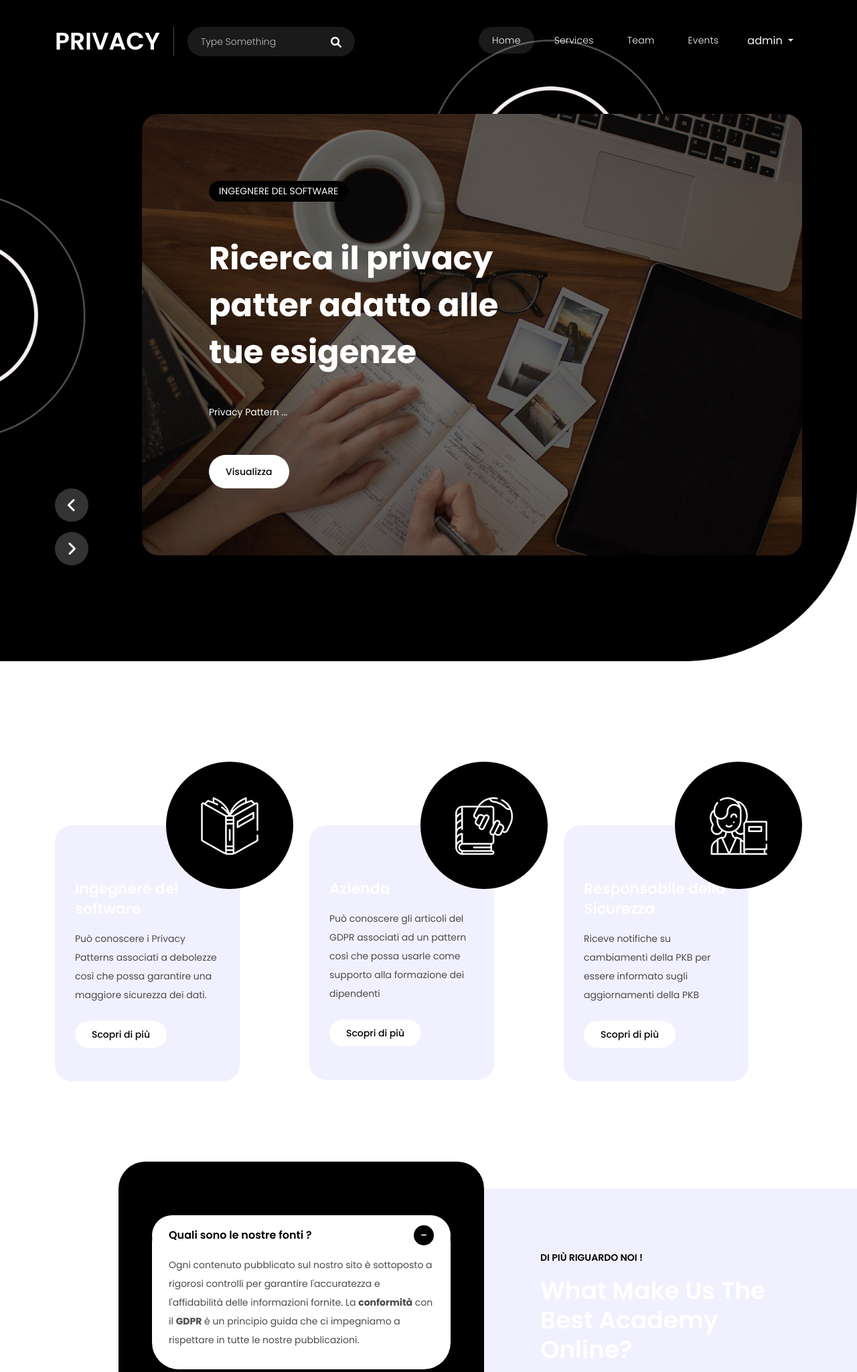
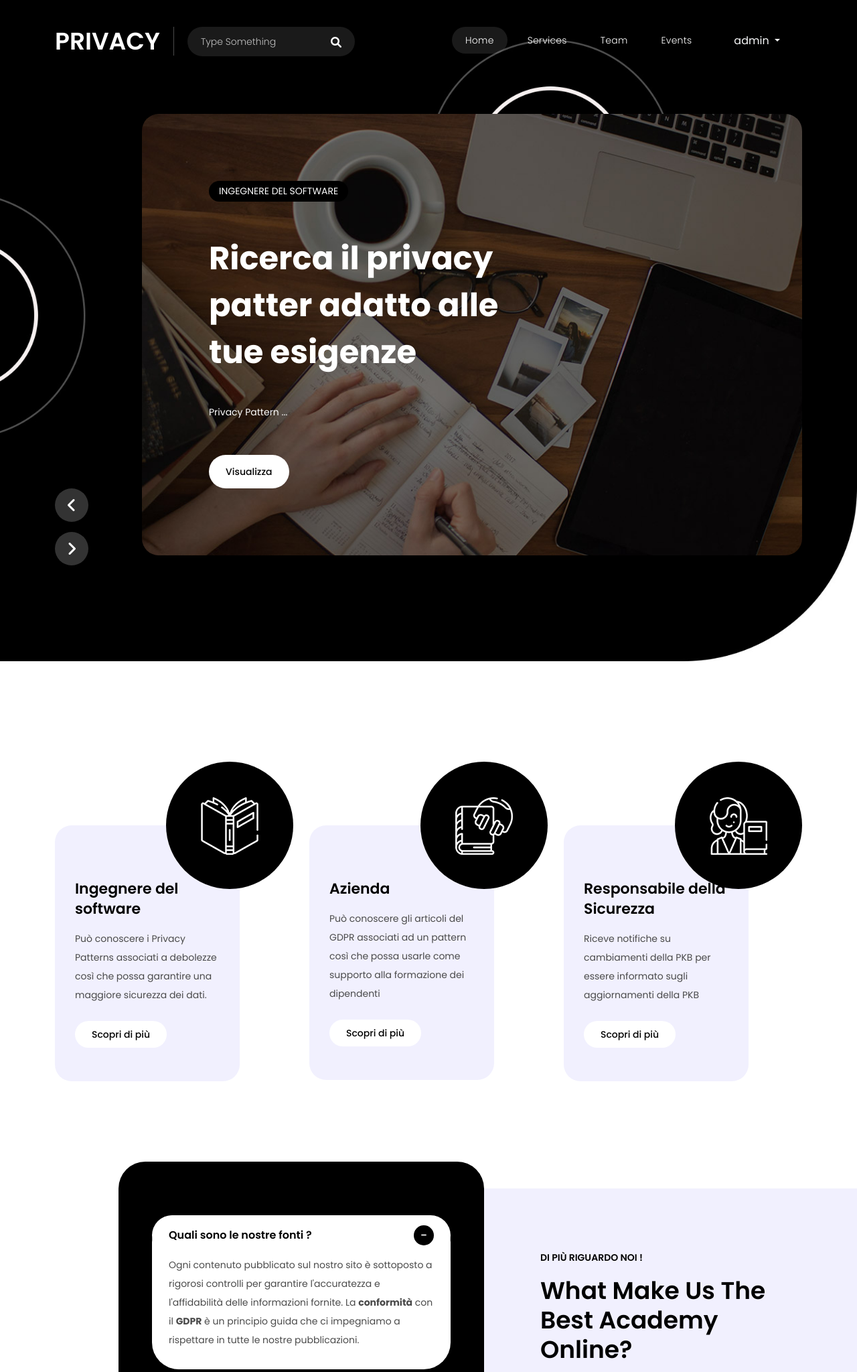
Before and after one commit to CriPaz03/Privacy, a Django app: page / in a window 1280 px wide. Shown: the top 2048 px of the page at 67% size. Run offline with Django 5.2, Linux system fonts and the light colour scheme; a user stored in the database is signed in; data comes from the database, SQL or seed files in the repository; parts of the project's set-up code (start-up, migrations or seed data) failed here and were passed over; some libraries are stand-ins or nearby versions.

Commit message:
Fix fontend

```diff
--- a/accounts/templates/accounts/registrazione.html
+++ b/accounts/templates/accounts/registrazione.html
@@ -11,7 +11,7 @@
                     <h2>Registrati</h2>
                     <form class="row g-3" method="POST">
                         {% csrf_token %}
-                        <div class="col-md-6">q
+                        <div class="col-md-6">
                             <label for="id_username" class="form-label"></label>
                             <input class="form-control" id="id_username" placeholder="Username*" name="username">
                         </div>
--- a/static/assets/css/templatemo-scholar.css
+++ b/static/assets/css/templatemo-scholar.css
@@ -88,7 +88,7 @@ a {
 }
 
 h1, h2, h3, h4, h5, h6 {
-  color: white;
+  color: black;
   margin-top: 0px;
   margin-bottom: 0px;
   font-weight: 700;
@@ -410,6 +410,24 @@ Header Style
   border: transparent;
   letter-spacing: .25px;
 }
+.header-area .main-nav .nav li #dropdownNav {
+  display: block;
+  padding-left: 20px;
+  padding-right: 20px;
+  border-radius: 20px;
+  font-weight: 300;
+  font-size: 14px;
+  height: 40px;
+  line-height: 40px;
+  text-transform: capitalize;
+  color: #fff;
+  -webkit-transition: all 0.4s ease 0s;
+  -moz-transition: all 0.4s ease 0s;
+  -o-transition: all 0.4s ease 0s;
+  transition: all 0.4s ease 0s;
+  border: transparent;
+  letter-spacing: .25px;
+}
 
 .background-header .main-nav .nav {margin-top: 20px;}
 
--- a/templates/base.html
+++ b/templates/base.html
@@ -76,7 +76,7 @@
                         <li class="scroll-to-section"><a href="#events">Events</a></li>
                         {% if request.user.is_authenticated %}
                             <li class="scroll-to-section">
-                                <div class="dropdown">
+                                <div class="dropdown" id="dropdownNav">
                                     <button class="btn dropdown-toggle text-light" type="button"
                                             id="dropdownMenuButton1"
                                             data-bs-toggle="dropdown" aria-expanded="false">
@@ -496,7 +496,7 @@
                                     </div>
                                     <div class="col-lg-12">
                                         <fieldset>
-                                            <button type="button" id="addFeedback" class="orange-button">Mandalo ora
+                                            <button type="button" id="addFeedback" class="orange-button">Invia feedback
                                             </button>
                                         </fieldset>
                                     </div>
```
